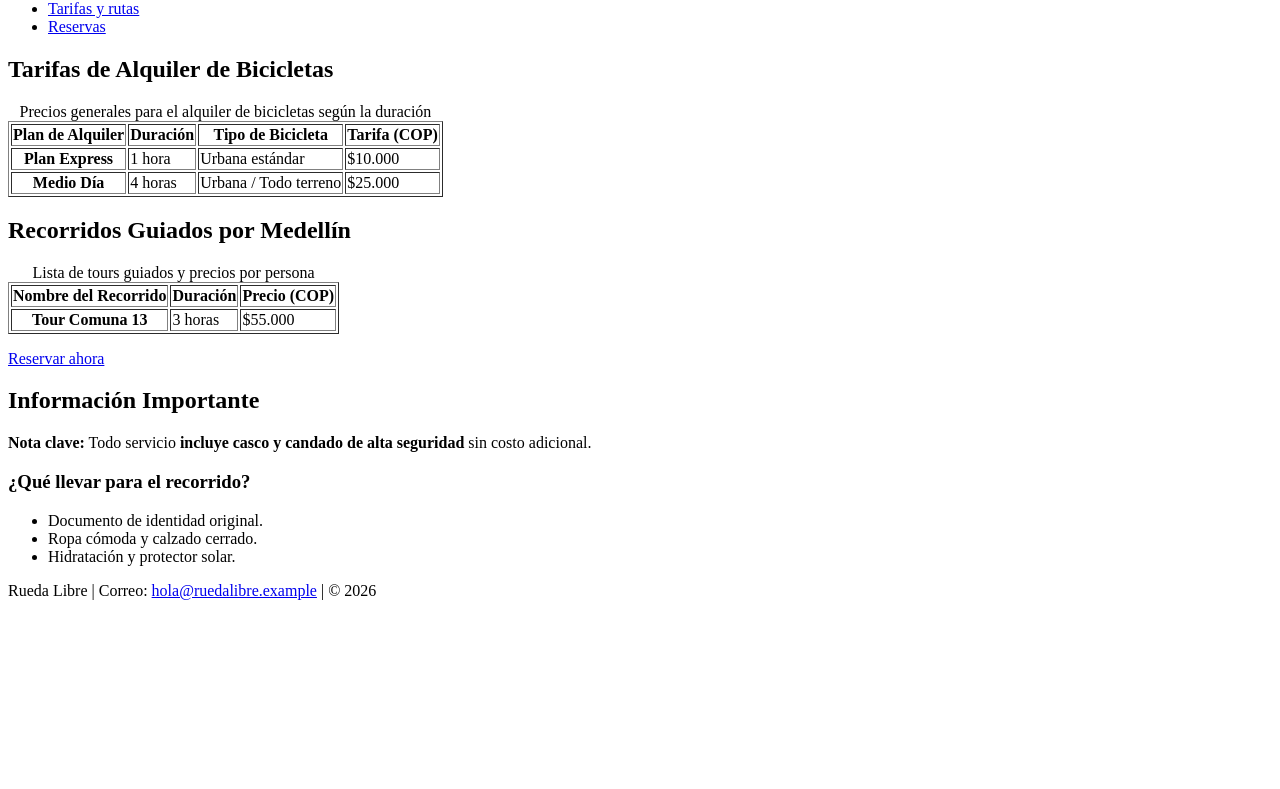
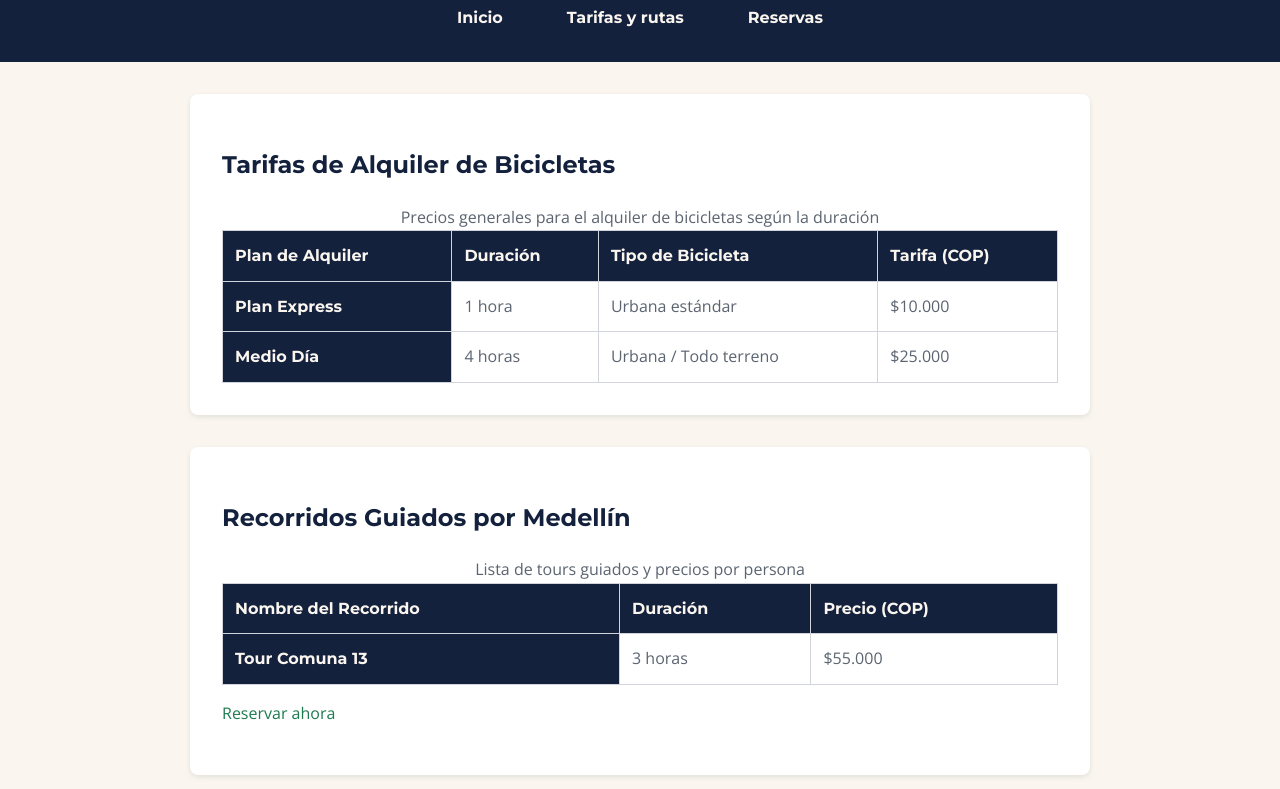
Before and after one commit to elveromero/rueda-libre, a plain HTML site: page node-web-site/paginas/tarifas.html in a window 1280 px wide. Shown: the part 270-1059 px from the top of the page. Before the commit the page ends 886 px from the top, so only its background shows below. Drawn offline with nearby package versions, Linux system fonts and the light colour scheme.

Commit message:
stylingV1

```diff
--- /dev/null
+++ b/node-web-site/CSS/style.css
@@ -0,0 +1,182 @@
+/* --- HOJA DE ESTILOS RUEDA LIBRE v1.0 --- */
+
+:root {
+    /* Paleta de colores oficial */
+    --verde-ruta: #1E7A4F;
+    --naranja-pedal: #F39A2B;
+    --azul-noche: #14213D;
+    --crema: #FAF6EF;
+    --gris-asfalto: #5B6470;
+
+    /* Familias tipográficas con respaldos */
+    --fuente-titulos: 'Montserrat', sans-serif;
+    --fuente-texto: 'Open Sans', sans-serif;
+
+    /* Escala de espaciado en rem */
+    --espacio-sm: 0.5rem;
+    --espacio-md: 1rem;
+    --espacio-lg: 2rem;
+}
+
+/* Aplicación por herencia en el cuerpo del documento */
+body {
+    font-family: var(--fuente-texto);
+    color: var(--gris-asfalto);
+    background-color: var(--crema);
+    margin: 0;
+    padding: 0;
+    line-height: 1.6;
+    font-weight: 400;
+}
+
+/* Selector agrupado para aplicar la fuente de títulos a todos los encabezados */
+h1, h2, h3 {
+    font-family: var(--fuente-titulos);
+    color: var(--azul-noche);
+    font-weight: 700;
+}
+
+/* Encabezado y Navegación Principal */
+header {
+    background-color: var(--azul-noche);
+    color: var(--crema);
+    padding: var(--espacio-lg);
+    text-align: center;
+}
+
+header h1 {
+    color: var(--crema);
+    margin: var(--espacio-sm) 0;
+}
+
+nav ul {
+    list-style: none;
+    padding: 0;
+    margin: var(--espacio-md) 0 0 0;
+    display: flex;
+    justify-content: center;
+    gap: var(--espacio-lg);
+}
+
+nav a {
+    font-family: var(--fuente-titulos);
+    color: var(--crema);
+    text-decoration: none;
+    font-weight: 700;
+    padding: var(--espacio-sm) var(--espacio-md);
+    border-radius: 4px;
+    transition: background-color 0.3s;
+}
+
+nav a:hover,
+nav a:focus {
+    background-color: var(--verde-ruta);
+    color: var(--crema);
+}
+
+/* Estructura y Secciones */
+main {
+    max-width: 900px;
+    margin: var(--espacio-lg) auto;
+    padding: 0 var(--espacio-md);
+}
+
+section, aside {
+    background-color: #ffffff;
+    margin-bottom: var(--espacio-lg);
+    padding: var(--espacio-lg);
+    border-radius: 8px;
+    box-shadow: 0 2px 5px rgba(20, 33, 61, 0.1);
+}
+
+/* Enlaces generales del contenido */
+a {
+    color: var(--verde-ruta);
+    text-decoration: none;
+}
+
+a:hover {
+    color: var(--naranja-pedal);
+    text-decoration: underline;
+}
+
+/* Botones y elementos interactivos */
+button[type="submit"] {
+    background-color: var(--verde-ruta);
+    color: #ffffff;
+    border: none;
+    padding: 0.75rem 1.5rem;
+    font-family: var(--fuente-titulos);
+    font-size: 1rem;
+    font-weight: 700;
+    border-radius: 4px;
+    cursor: pointer;
+    transition: background-color 0.3s;
+}
+
+button[type="submit"]:hover {
+    background-color: #155d3c;
+}
+
+/* Tablas accesibles */
+table {
+    width: 100%;
+    border-collapse: collapse;
+    margin-top: var(--espacio-md);
+}
+
+th, td {
+    border: 1px solid #d1d5db;
+    padding: 0.75rem;
+    text-align: left;
+}
+
+th {
+    background-color: var(--azul-noche);
+    color: var(--crema);
+    font-family: var(--fuente-titulos);
+}
+
+/* Formularios */
+fieldset {
+    border: 1px solid #d1d5db;
+    border-radius: 6px;
+    padding: var(--espacio-md);
+    margin-bottom: var(--espacio-md);
+}
+
+legend {
+    font-family: var(--fuente-titulos);
+    font-weight: 700;
+    color: var(--azul-noche);
+    padding: 0 0.5rem;
+}
+
+input[type="text"],
+input[type="email"],
+input[type="tel"],
+input[type="date"],
+input[type="number"],
+select,
+textarea {
+    width: 100%;
+    padding: 0.5rem;
+    margin-top: 0.25rem;
+    border: 1px solid #ccc;
+    border-radius: 4px;
+    font-family: var(--fuente-texto);
+    box-sizing: border-box;
+}
+
+/* Pie de página */
+footer {
+    background-color: var(--azul-noche);
+    color: var(--crema);
+    text-align: center;
+    padding: var(--espacio-lg);
+    margin-top: 3rem;
+}
+
+footer a {
+    color: var(--naranja-pedal);
+}
--- a/node-web-site/paginas/tarifas.html
+++ b/node-web-site/paginas/tarifas.html
@@ -5,6 +5,12 @@
     <meta name="viewport" content="width=device-width, initial-scale=1.0">
     <meta name="description" content="Consulta las tarifas de alquiler de bicicletas y los recorridos guiados de Rueda Libre.">
     <title>Tarifas y rutas | Rueda Libre Medellín</title>
+    <!-- Google Fonts Preconnect y Enlaces -->
+    <link rel="preconnect" href="https://fonts.googleapis.com">
+    <link rel="preconnect" href="https://fonts.gstatic.com" crossorigin>
+    <link href="https://fonts.googleapis.com/css2?family=Montserrat:wght@700&family=Open+Sans:wght@400;600&display=swap" rel="stylesheet">
+    <!-- Hoja de estilos externa -->
+    <link rel="stylesheet" href="../css/style.css">
 </head>
 <body>
 
```
Also changed, not shown: node-web-site/index.html (+6 -0 lines), node-web-site/paginas/reservas.html (+6 -0 lines).
